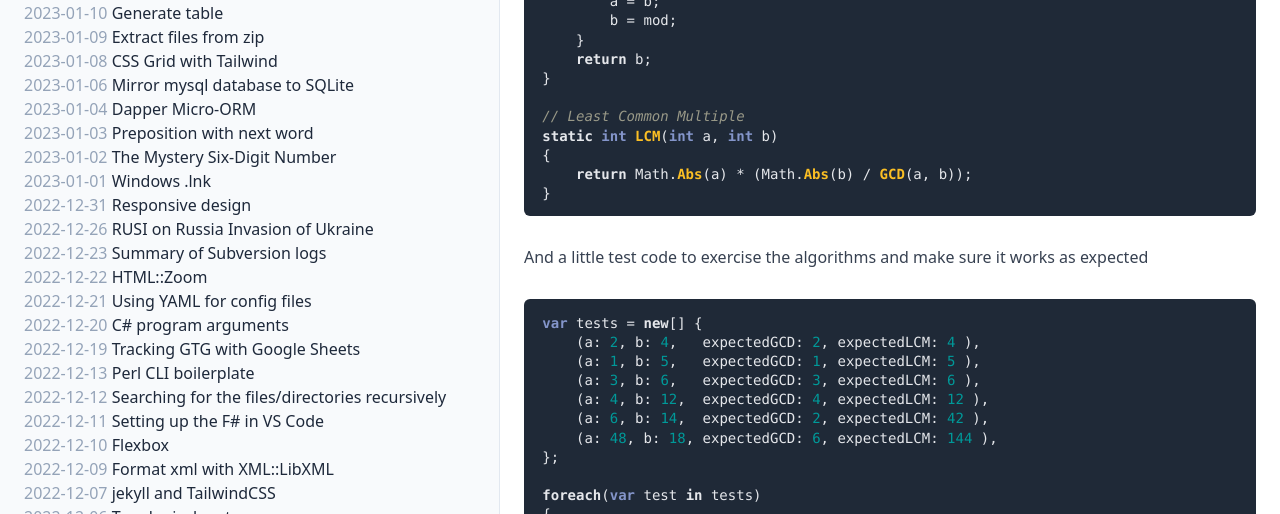
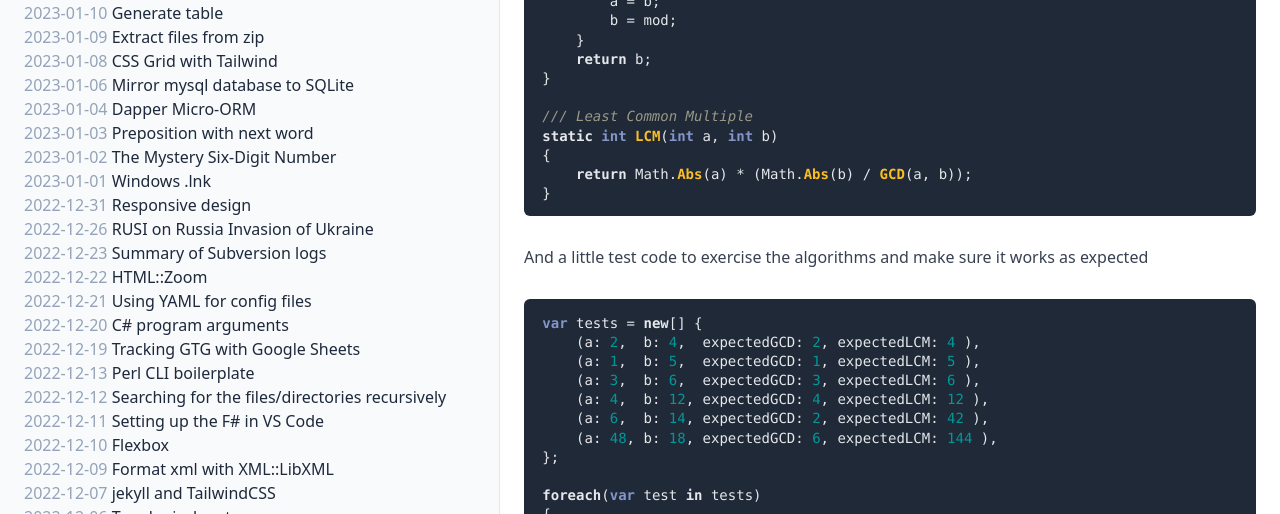
Before and after one commit to bvr/bvr.github.io, a Jekyll site: the page built from _posts/2023-02-11-gcd.md, in a window 1280 px wide. Shown: the part 541-1055 px from the top of the page. Built offline with Jekyll 4.4.1, drawn with Linux system fonts in a browser that asks for light colours.

Commit message:
Minor updates

````diff
--- a/_posts/2023-02-11-gcd.md
+++ b/_posts/2023-02-11-gcd.md
@@ -27,7 +27,7 @@ static int GCD(int a, int b)
     return b;
 }
 
-// Least Common Multiple
+/// Least Common Multiple
 static int LCM(int a, int b)
 {
     return Math.Abs(a) * (Math.Abs(b) / GCD(a, b));
@@ -38,11 +38,11 @@ And a little test code to exercise the algorithms and make sure it works as expe
 
 ```c#
 var tests = new[] {
-    (a: 2, b: 4,   expectedGCD: 2, expectedLCM: 4 ),
-    (a: 1, b: 5,   expectedGCD: 1, expectedLCM: 5 ),
-    (a: 3, b: 6,   expectedGCD: 3, expectedLCM: 6 ),
-    (a: 4, b: 12,  expectedGCD: 4, expectedLCM: 12 ),
-    (a: 6, b: 14,  expectedGCD: 2, expectedLCM: 42 ),
+    (a: 2,  b: 4,  expectedGCD: 2, expectedLCM: 4 ),
+    (a: 1,  b: 5,  expectedGCD: 1, expectedLCM: 5 ),
+    (a: 3,  b: 6,  expectedGCD: 3, expectedLCM: 6 ),
+    (a: 4,  b: 12, expectedGCD: 4, expectedLCM: 12 ),
+    (a: 6,  b: 14, expectedGCD: 2, expectedLCM: 42 ),
     (a: 48, b: 18, expectedGCD: 6, expectedLCM: 144 ),
 };
 
````
